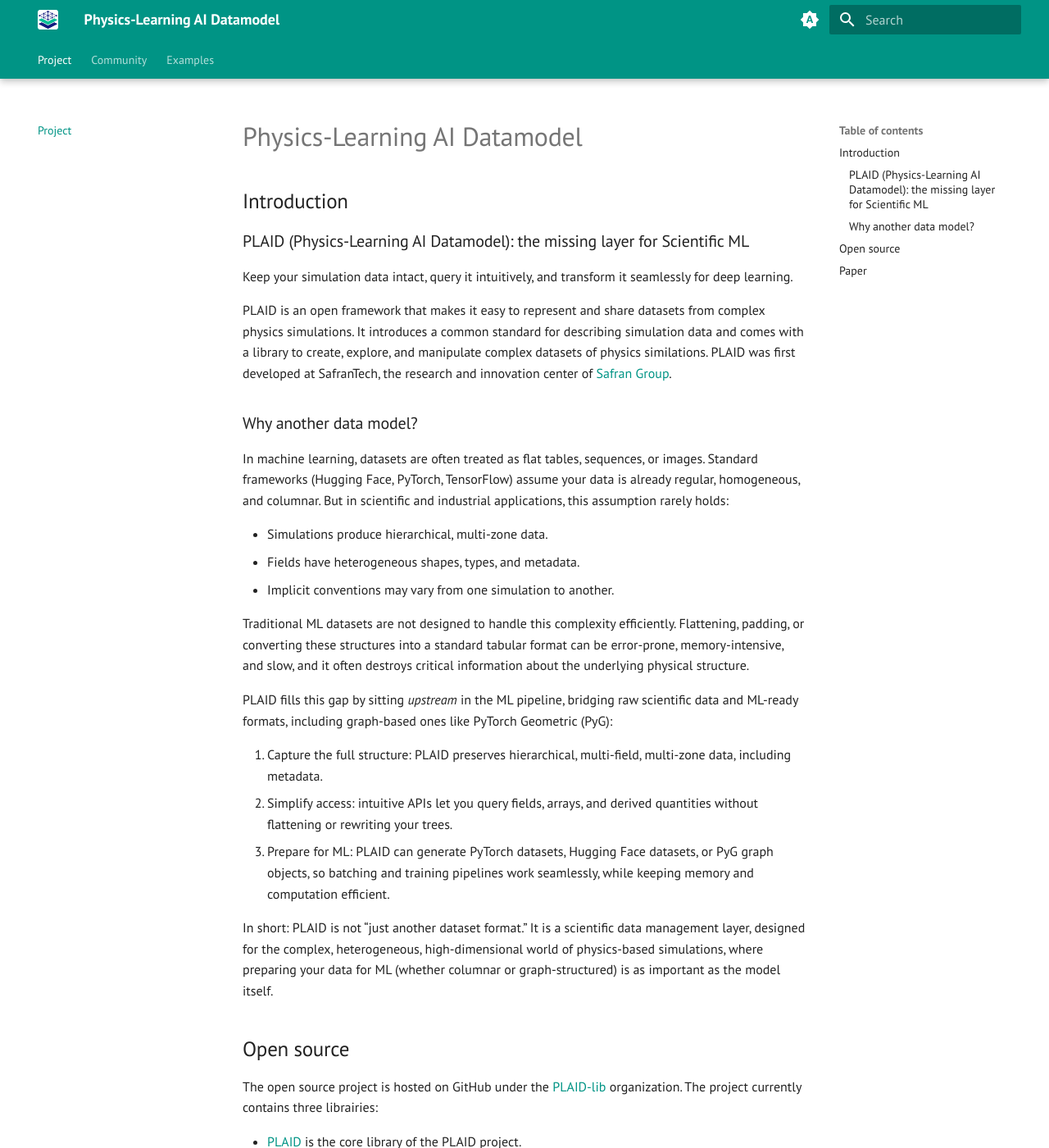
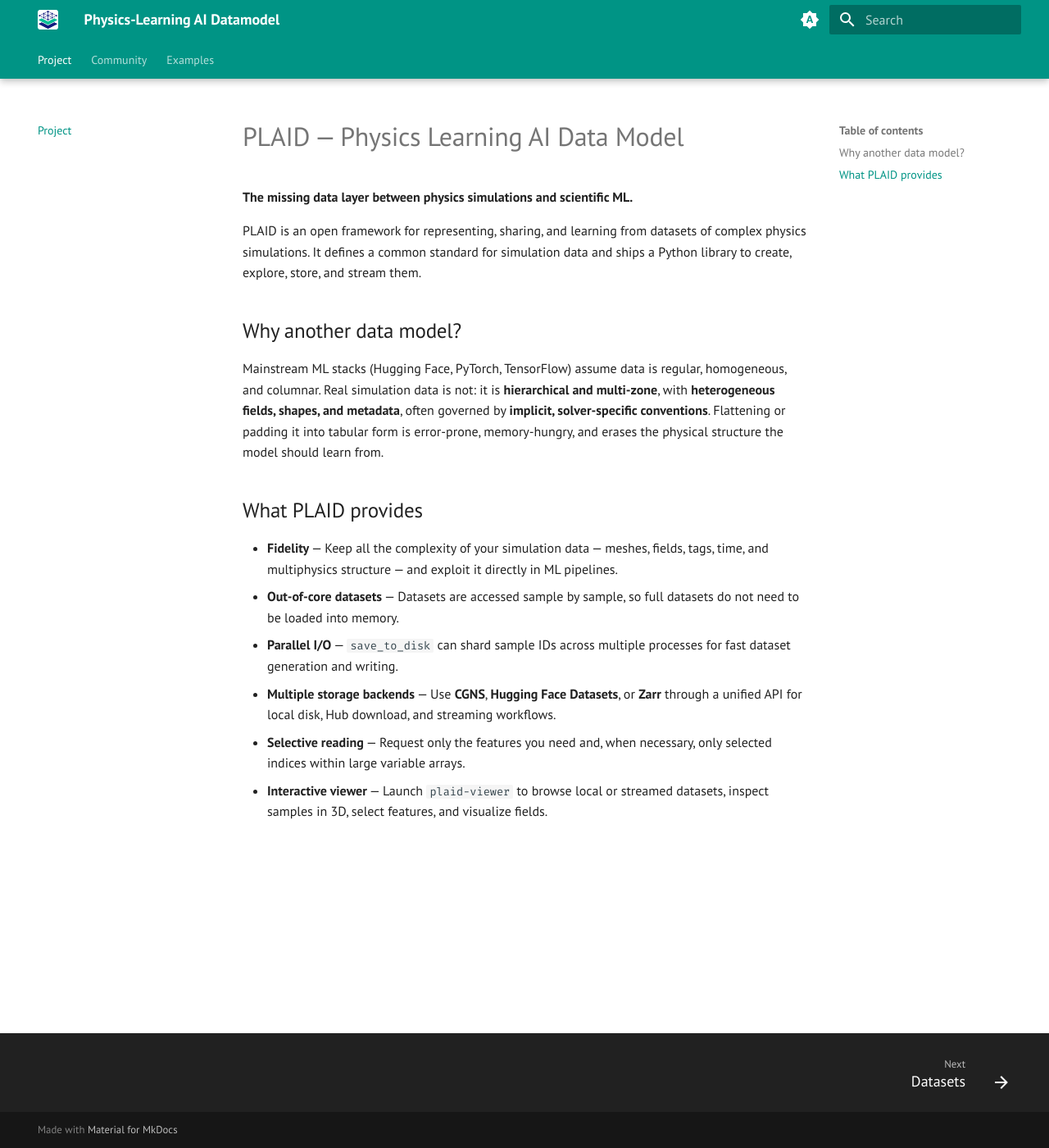
Before and after one commit to PLAID-lib/PLAID-lib.github.io, an MkDocs documentation site: the page built from docs/index.md, in a window 1280 px wide and 1400 px high. Shown: the whole window at 82% size. Built offline with MkDocs 1.6.1 and Material for MkDocs 9.7.7, drawn with Linux system fonts in a browser that asks for light colours; some of the changed text lies outside the part shown.

Commit message:
Update index.md

```diff
--- a/docs/index.md
+++ b/docs/index.md
@@ -1,44 +1,22 @@
-# Physics-Learning AI Datamodel
+# PLAID — Physics Learning AI Data Model
+**The missing data layer between physics simulations and scientific ML.**
 
-<!-- <p style="text-align:center;">
-  <img src="../assets/images/plaid_logo2.png" alt="logo" title="Logo" style="width:40%;"/>
-</p> -->
+PLAID is an open framework for representing, sharing, and learning from datasets of complex physics simulations. It defines a common standard for simulation data and ships a Python library to create, explore, store, and stream them.
 
-## Introduction
+## Why another data model?
 
-### PLAID (Physics-Learning AI Datamodel): the missing layer for Scientific ML
+Mainstream ML stacks (Hugging Face, PyTorch, TensorFlow) assume data is regular, homogeneous, and columnar. Real simulation data is not: it is **hierarchical and multi-zone**, with **heterogeneous fields, shapes, and metadata**, often governed by **implicit, solver-specific conventions**. Flattening or padding it into tabular form is error-prone, memory-hungry, and erases the physical structure the model should learn from.
 
-Keep your simulation data intact, query it intuitively, and transform it seamlessly for deep learning.
+## What PLAID provides
 
-PLAID is an open framework that makes it easy to represent and share datasets from complex physics simulations. It introduces a common standard for describing simulation data and comes with a library to create, explore, and manipulate complex datasets of physics similations. PLAID was first developed at SafranTech, the research and innovation center of [Safran Group](https://www.safran-group.com/).
-
-
-### Why another data model?
-
-In machine learning, datasets are often treated as flat tables, sequences, or images. Standard frameworks (Hugging Face, PyTorch, TensorFlow) assume your data is already regular, homogeneous, and columnar. But in scientific and industrial applications, this assumption rarely holds:
-
-- Simulations produce hierarchical, multi-zone data.
-- Fields have heterogeneous shapes, types, and metadata.
-- Implicit conventions may vary from one simulation to another.
-
-Traditional ML datasets are not designed to handle this complexity efficiently. Flattening, padding, or converting these structures into a standard tabular format can be error-prone, memory-intensive, and slow, and it often destroys critical information about the underlying physical structure.
-
-PLAID fills this gap by sitting *upstream* in the ML pipeline, bridging raw scientific data and ML-ready formats, including graph-based ones like PyTorch Geometric (PyG):
-
-1. Capture the full structure: PLAID preserves hierarchical, multi-field, multi-zone data, including metadata.
-2. Simplify access: intuitive APIs let you query fields, arrays, and derived quantities without flattening or rewriting your trees.
-3. Prepare for ML: PLAID can generate PyTorch datasets, Hugging Face datasets, or PyG graph objects, so batching and training pipelines work seamlessly, while keeping memory and computation efficient.
-
-In short: PLAID is not “just another dataset format.” It is a scientific data management layer, designed for the complex, heterogeneous, high-dimensional world of physics-based simulations, where preparing your data for ML (whether columnar or graph-structured) is as important as the model itself.
-
-## Open source
-
-The open source project is hosted on GitHub under the [PLAID-lib](https://github.com/PLAID-lib) organization. The project currently contains three librairies:
-
-- [PLAID](https://github.com/PLAID-lib/plaid) is the core library of the PLAID project.
-- [PLAID-bridges](https://github.com/PLAID-lib/plaid-bridges): provides integrations into machine learning frameworks such as PyTorch Geometric.
-- [PLAID-ops](https://github.com/PLAID-lib/plaid-ops): a collection of standardized operations on PLAID samples and datasets, including advanced treatments on meshes (some requiring a finite-element engine) powered by [muscat](https://gitlab.com/drti/muscat).
-
-## Paper
-
-Check out the [PLAID preprint](https://arxiv.org/abs/2505.02974) recently submitted to arXiv!
+- **Fidelity** — Keep all the complexity of your simulation data — meshes, fields, tags, time, and
+    multiphysics structure — and exploit it directly in ML pipelines.
+- **Out-of-core datasets** — Datasets are accessed sample by sample, so full datasets do not need to be loaded
+    into memory.
+- **Parallel I/O** — `save_to_disk` can shard sample IDs across multiple processes for fast dataset
+    generation and writing.
+- **Multiple storage backends** — Use **CGNS**, **Hugging Face Datasets**, or **Zarr** through a unified API for
+    local disk, Hub download, and streaming workflows.
+- **Selective reading** — Request only the features you need and, when necessary, only selected indices within large variable arrays.
+- **Interactive viewer** — Launch `plaid-viewer` to browse local or streamed datasets, inspect samples in 3D,
+    select features, and visualize fields.
```
